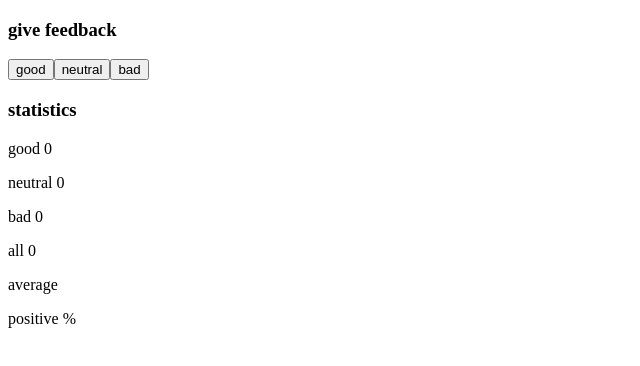
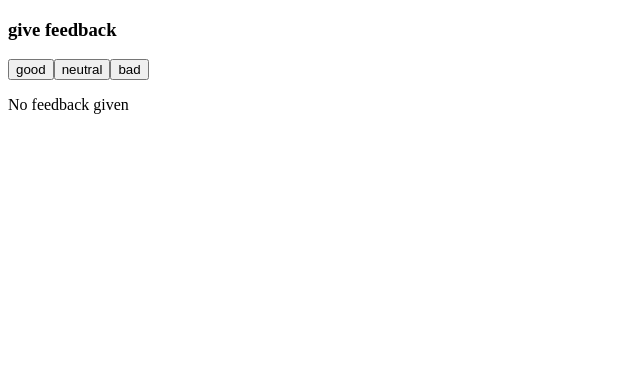
Before and after one commit to MayarAh28/fullstackopen, a React (Vite) app in the folder part1/unicafe/: page / in a window 1280 px wide. Shown: the top 366 px of the page, without its empty margins (0-640 px from the left). Built offline with nearby package versions, Linux system fonts and the light colour scheme.

Commit message:
finish exercise 1.9

```diff
--- a/part1/unicafe/src/App.jsx
+++ b/part1/unicafe/src/App.jsx
@@ -1,6 +1,7 @@
 import { useState } from "react";
 
 const Statistics = ({ good, bad, neutral }) => {
+  if (!good && !bad && !neutral) return <p>No feedback given</p>
   const all = good + bad + neutral;
   const average = (good - bad) / all;
   const positive = (good / all) * 100;
```
